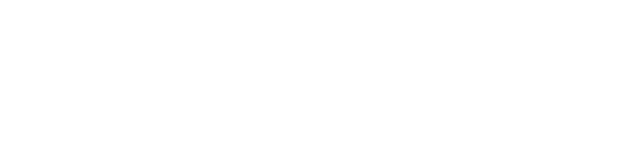
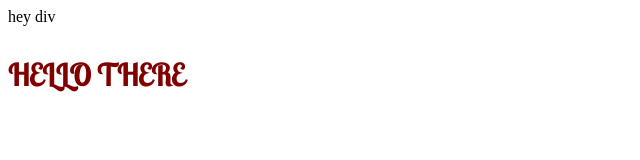
Before and after one commit to codewithhashim/matthew, a plain HTML site: page CSS/class3/index.html in a window 1280 px wide. Shown: the whole page, without its empty margins (0-640 px from the left). Drawn offline with Linux system fonts and the light colour scheme.

Commit message:
class 2 of css

```diff
--- a/CSS/class3/index.html
+++ b/CSS/class3/index.html
@@ -1,13 +1,16 @@
 <!DOCTYPE html>
 <html lang="en">
-<head>
-    <meta charset="UTF-8">
-    <meta http-equiv="X-UA-Compatible" content="IE=edge">
-    <meta name="viewport" content="width=device-width, initial-scale=1.0">
+  <head>
+    <meta charset="UTF-8" />
+    <meta http-equiv="X-UA-Compatible" content="IE=edge" />
+    <meta name="viewport" content="width=device-width, initial-scale=1.0" />
     <title>Document</title>
-    <link rel="stylesheet" href="style.css">
-</head>
-<body>
-
-</body>
+    <link rel="stylesheet" href="style.css" />
+  </head>
+  <body>
+    <div>
+        hey div
+      <p>Hello there</p>
+    </div>
+  </body>
 </html>
--- a/CSS/class3/style.css
+++ b/CSS/class3/style.css
@@ -0,0 +1,22 @@
+@import url('https://fonts.googleapis.com/css2?family=Lobster+Two&display=swap');
+
+/* tag selector */
+p {
+    /* color is a property that will be applied to the color of text */
+    color: maroon;
+    font-size: 30px;
+    /* 100 - 900 */
+    font-weight: 800;
+    /* font-style: italic; */
+    /* font-variant: small-caps ; */
+    text-transform: uppercase;
+    /* font-  OR text- */
+    /* text-shadow: 2px 2px 5px #000; */
+    font-family: sans-serif;
+    /* Font family name that I want to render /cursive is a fallback font */
+    font-family: 'Lobster Two', cursive;
+
+}
+div {
+    font-weight: 100;
+}
```
